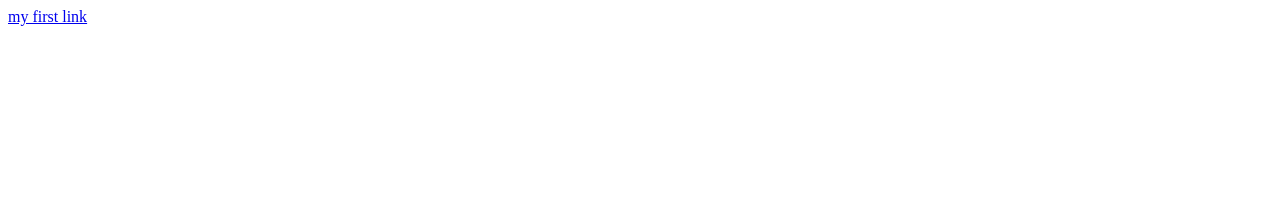
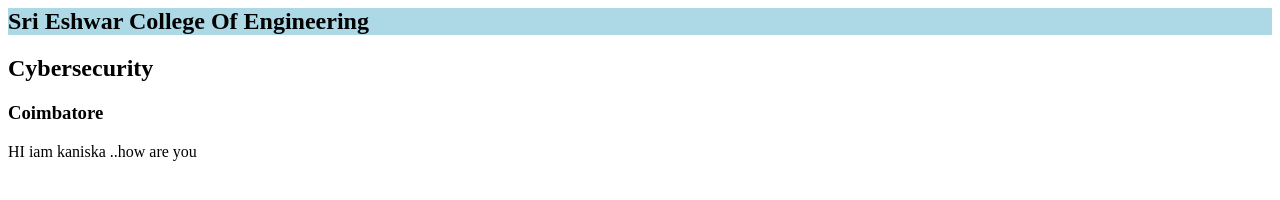
Before and after one commit to Akshi-7/Myfirstwebsite, a plain HTML site: page index.html in a window 1280 px wide. Drawn offline with Linux system fonts and the light colour scheme.

Commit message:
commiting

```diff
--- a/index.html
+++ b/index.html
@@ -1,8 +1,19 @@
 <html>
-    <head>
-        <title>my first website as a cys student</title>
-        </head>
+  <head>
+        <title>MyFirstWebsite</title>
+  </head>
     <body>
-        <a href="https://www.sharecode.in/gvqntv">my first link</a>
-        </body>
-            </html>
+        <section style ="background-color:lightblue;">
+            <h1> Sri Eshwar College Of Engineering </h1>
+        </section>
+    <section>
+             <h2> Cybersecurity </h2>
+    </section>
+    <section>
+
+
+    <h3>Coimbatore</h3>
+    </section>
+    <section>HI iam kaniska ..how are you</section>
+    </body>
+</html>
```
